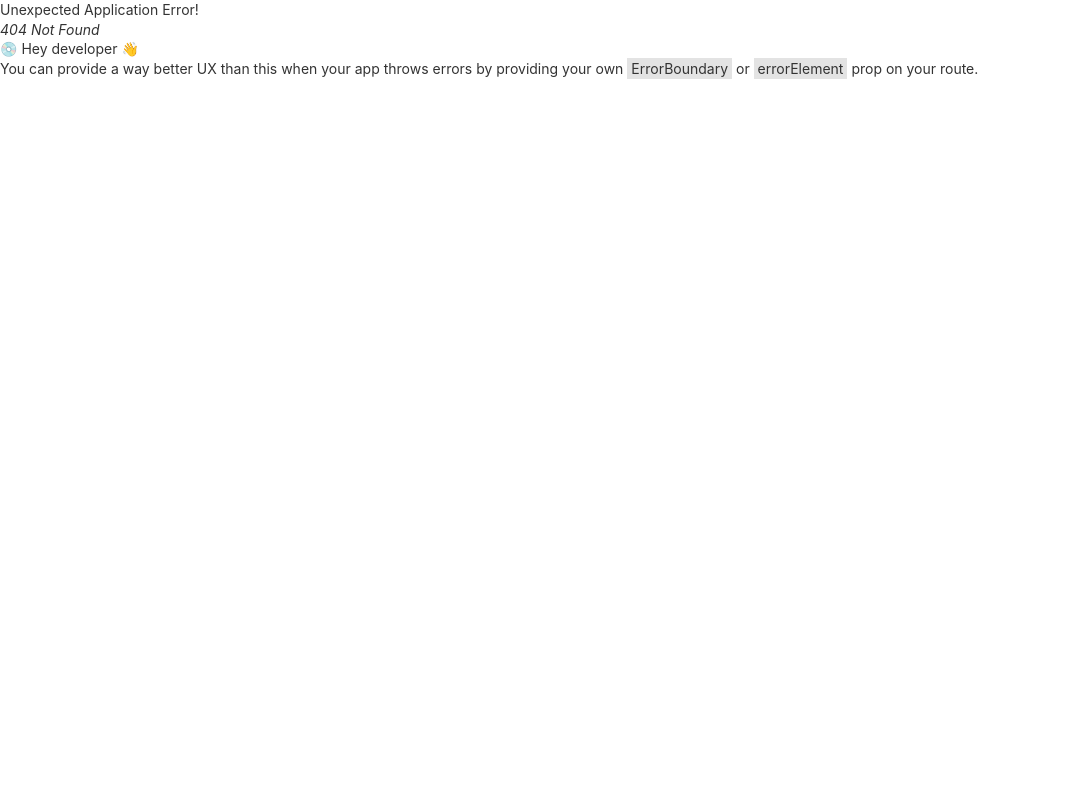
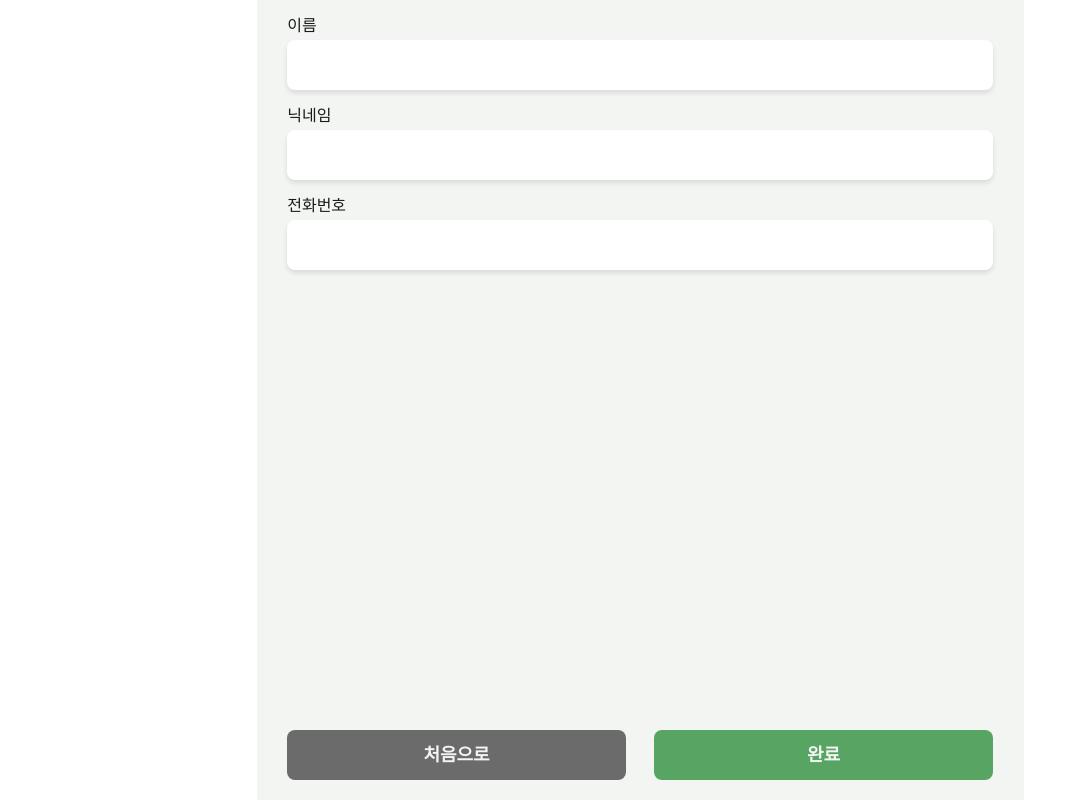
Before and after one commit to 16automne/damteulFront, a React (Create React App) app: page /register in a window 1280 px wide. Before the commit this address had no page. Shown: the whole page, without its empty margins (0-1087 px from the left). Built offline with nearby package versions, Linux system fonts and the light colour scheme.

Commit message:
회원가입 수정

```diff
--- a/src/app/router/routes.js
+++ b/src/app/router/routes.js
@@ -53,7 +53,8 @@ export const routes = [
   {
     element: <FullLayout />,
     children: [
-
+      { path: "/login", element: <Login /> },
+      { path: "/register", element: <Register /> },
     ],
   },
 
--- a/src/pages/auth/Register.js
+++ b/src/pages/auth/Register.js
@@ -1,167 +1,129 @@
 import React, { useState } from 'react';
 import { Link, useNavigate } from 'react-router-dom';
 import './css/auth.css';
-
-// axios
 import api from 'app/api/axios';
 
-export default function Register(){
-  // navigate
+export default function Register() {
   const navigate = useNavigate();
 
-  // 에러 발생시 나오게할 상태값 (phone, name, nick)
-  const [phoneError,setPhoneError] = useState('');
-  const [nameError, setNameError] = useState('');
-  const [nickError, setNickError] = useState('');
+  // 에러를 개별 상태가 아닌 하나의 객체로 관리하여 동시 업데이트 용이하게 처리
+  const [errors, setErrors] = useState({
+    user_name: '',
+    user_nickname: '',
+    user_phone: '',
+    server: ''
+  });
 
-  // 연결 실패 에러 상태값
-  const [regError, setRegError] = useState('');
-
-  // 회원가입 폼 상태값
   const [registerForm, setRegisterForm] = useState({
     user_name: '',
-    user_nickname:'',
-    user_phone:''
+    user_nickname: '',
+    user_phone: ''
   });
 
-  // 회원가입 폼 변환 상태값
-  const onChangeRegister=(e)=>{
+  const onChangeRegister = (e) => {
     const { name, value } = e.target;
-    setRegisterForm((prev)=>({
-      ...prev,
-      [name]:value
-    }));
-  }
+    setRegisterForm(prev => ({ ...prev, [name]: value }));
+    // 입력 시 해당 필드의 에러 메세지 초기화
+    setErrors(prev => ({ ...prev, [name]: '', server: '' }));
+  };
 
-  // 전화번호 검증 함수
-  const validatePhone = (phone) =>{
-    if (phone.length===0){
-      return '* 전화번호를 입력해주세요';
+  // 공통 텍스트 검증 (이름, 닉네임)
+  const validateText = (text, label) => {
+    const v = text.trim();
+    if (v.length === 0) return `* ${label}을 입력해주세요.`;
+    if (/\s/.test(text)) return `* ${label}에 공백(띄어쓰기)을 포함할 수 없습니다.`;
+
+    const koreanRegex = /^[가-힣]+$/;
+    const englishRegex = /^[A-Za-z]+$/;
+
+    if (koreanRegex.test(v)) {
+      if (v.length > 25) return '* 한글은 최대 25자까지 가능합니다.';
+      return '';
     }
-    // 숫자만인지
-    if (!/^\d+$/.test(phone)) {
-      return '* 전화번호는 숫자만 입력해주세요.';
+    if (englishRegex.test(v)) {
+      if (v.length > 50) return '* 영어는 최대 50자까지 가능합니다.';
+      return '';
     }
-    // 11자리인지
-    if (phone.length < 10 || phone.length > 11) {
-      return '* 전화번호는 10~11자리여야 합니다.';
-    }
+    return `* ${label}은 한글 또는 영어만 입력 가능합니다 (혼합 불가).`;
+  };
+
+  const validatePhone = (phone) => {
+    if (phone.length === 0) return '* 전화번호를 입력해주세요.';
+    if (/\s/.test(phone)) return '* 전화번호에 공백을 포함할 수 없습니다.';
+    if (!/^\d+$/.test(phone)) return '* 숫자만 입력해주세요.';
+    if (phone.length < 10 || phone.length > 11) return '* 10~11자리여야 합니다.';
     return '';
   };
 
-  // 이름, 닉네임 검증 함수
-  const validateText = (text,label) =>{
-    const v = text.trim();
-    if (v.length===0) return `* ${label}을 입력해주세요`;
-
-    // 한글만
-    const koreanRegex = /^[가-힣]+$/;
-    // 영어만
-    const englishRegex = /^[A-Za-z]+$/;
-
-    // 한글 이름
-    if (koreanRegex.test(v)) {
-      if (v.length > 25) return '* 한글은 최대 25자까지 입력 가능합니다';
-      return '';
-    }
-
-    // 영어 이름
-    if (englishRegex.test(v)) {
-      if (v.length > 50) return '* 영어은 최대 50자까지 입력 가능합니다';
-      return '';
-    }
-    return `* ${label}은 한글만 또는 영어만 입력 가능합니다 (혼합 불가)`;
-  }
-
-  // 회원가입 눌렀을때
-  const onSubmitRegister=async(e)=>{
+  const onSubmitRegister = async (e) => {
     e.preventDefault();
 
-    // 유효성및 작성 검사
-    const phoneErr = validatePhone(registerForm.user_phone);
-    const nameErr  = validateText(registerForm.user_name, '이름');
-    const nickErr  = validateText(registerForm.user_nickname, '닉네임');
-    setPhoneError(phoneErr);
-    setNameError(nameErr);
-    setNickError(nickErr);
+    // 1. 프론트엔드 1차 유효성 검사
+    const newErrors = {
+      user_name: validateText(registerForm.user_name, '이름'),
+      user_nickname: validateText(registerForm.user_nickname, '닉네임'),
+      user_phone: validatePhone(registerForm.user_phone, '전화번호'),
+      server: ''
+    };
 
-    // 하나라도 있으면
-    if (phoneErr||nameErr||nickErr){
-      return;
-    }
+    setErrors(newErrors);
 
-    try{
+    // 프론트 에러가 있으면 중단 (필요하다면 이 부분을 주석 처리하여 서버로 강제 전송 가능)
+    if (newErrors.user_name || newErrors.user_nickname || newErrors.user_phone) return;
+
+    try {
       const { data } = await api.post('/api/user/register', registerForm);
-
-      if (data?.ok) {
-        // 성공 처리
-        navigate('/login');
-      }
-    }catch(err){
-      // 서버 통신 자체가 실패
-      if(!err.response){
-        setRegError('* 서버 통신에 실패했습니다. 잠시 후 다시 시도해주세요');
+      if (data?.ok) navigate('/login');
+    } catch (err) {
+      if (!err.response) {
+        setErrors(prev => ({ ...prev, server: '* 서버와 통신할 수 없습니다.' }));
         return;
       }
+
       const { status, data } = err.response;
+      // 2. 서버에서 온 다중 에러 처리 (중복 등)
+      if ((status === 409 || status === 400) && data.errors) {
+        setErrors(prev => ({
+          ...prev,
+          ...data.errors // 서버에서 온 에러들을 기존 에러 객체에 덮어씌움
+        }));
+      } else {
+        setErrors(prev => ({ ...prev, server: '* 알 수 없는 오류가 발생했습니다.' }));
+      }
+    }
+  };
 
-      // DB에 중복 데이터가 있을경우
-      if (status === 409) {
-        // 전화번호 중복
-        if(data?.code === 'DUPLICATE_PHONE'){
-          setPhoneError('* 이미 사용 중인 전화번호 입니다.');
-          return;
-        }
-        // 닉네임 중복
-        if (data?.code === 'DUPLICATE_NICKNAME'){
-          setNickError('* 이미 사용 중인 닉네임 입니다.');
-          return;
-        }
-        // 기타 중복(최종 방어선 느낌)
-        setNickError('* 이미 사용 중인 값이 있습니다.');
-        return;
-      }
-      // 그 외 서버 오류
-      setPhoneError('* 서버 오류가 발생했습니다. 잠시 후 다시 시도해주세요');
-    }
-  }
-
-  return(
+  return (
     <main>
       <form className='authForm' onSubmit={onSubmitRegister}>
         <legend>회원가입폼</legend>
         <fieldset>
-          {/* 이름 */}
           <div className="formTextWrapper">
             <label htmlFor="regUserName">이름</label>
-            <input type='text' id='regUserName' name='user_name' value={registerForm.user_name} onChange={onChangeRegister} placeholder="이름을 입력해주세요" maxLength='50' />
-            {nameError&&(<p className='errMassage'>{nameError}</p>)}
+            <input type='text' id='regUserName' name='user_name' onChange={onChangeRegister} value={registerForm.user_name} />
+            {errors.user_name && <p className='errMassage'>{errors.user_name}</p>}
           </div>
 
-          {/* 닉네임 */}
           <div className="formTextWrapper">
             <label htmlFor="regNickName">닉네임</label>
-            <input type='text' id='regNickName' name='user_nickname' value={registerForm.user_nickname} onChange={onChangeRegister} placeholder="사용할 닉네임을 입력해주세요" maxLength='50' />
-            {nickError&&(<p className='errMassage'>{nickError}</p>)}
+            <input type='text' id='regNickName' name='user_nickname' onChange={onChangeRegister} value={registerForm.user_nickname} />
+            {errors.user_nickname && <p className='errMassage'>{errors.user_nickname}</p>}
           </div>
 
-          {/* 전화번호 */}
           <div className="formTextWrapper">
             <label htmlFor="regUserPhone">전화번호</label>
-            <input type='tel' inputMode="numeric" maxLength="11" id='regUserPhone' name='user_phone' value={registerForm.user_phone} onChange={onChangeRegister} placeholder="'-'없이 번호만 입력해주세요" />
-            {phoneError&&(<p className='errMassage'>{phoneError}</p>)}
+            <input type='tel' id='regUserPhone' name='user_phone' onChange={onChangeRegister} value={registerForm.user_phone} />
+            {errors.user_phone && <p className='errMassage'>{errors.user_phone}</p>}
           </div>
-          {regError&&<p className='errMassage' style={{textAlign:'center'}}>{regError}</p>}
+
+          {errors.server && <p className='errMassage' style={{ textAlign: 'center' }}>{errors.server}</p>}
 
           <div className="formButtonWrapper">
-            <Link to='/intro' title='처음으로 돌아가기'>
-              처음으로
-            </Link>
+            <Link to='/intro'>처음으로</Link>
             <input type="submit" value="완료" />
           </div>
-
         </fieldset>
       </form>
     </main>
   );
-};
+}
```
